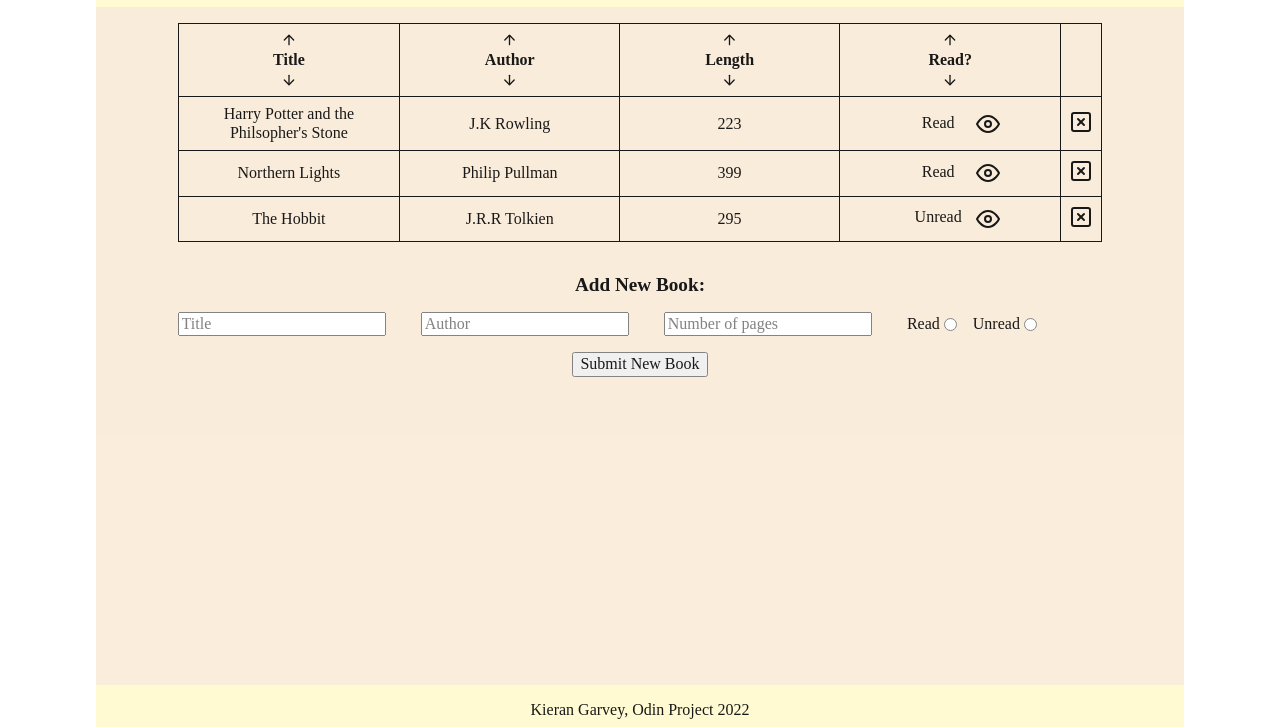
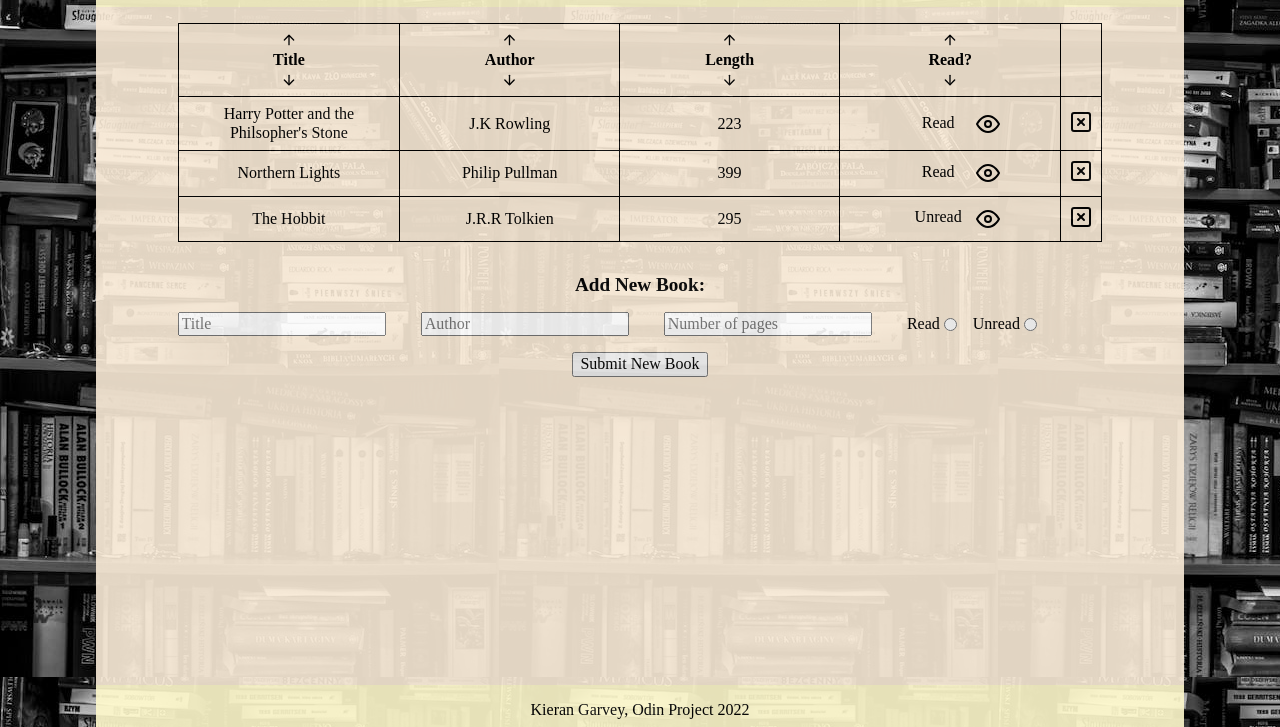
Before and after one commit to KGarvey92/library, a plain HTML site: page index.html in a window 1280 px wide. Shown: the part 73-800 px from the top of the page. Drawn offline with Linux system fonts and the light colour scheme; the site is published under a folder, as on GitHub Pages, so addresses that start at the root find nothing.

Commit message:
change background pic path

```diff
--- a/styles.css
+++ b/styles.css
@@ -5,7 +5,7 @@ body {
     align-items: center;
     min-height: 100vh;
     width: 100%;
-    background-image: url(/images/library.jpeg);
+    background-image: url(images/library.jpeg);
 }
 
 header {
```
